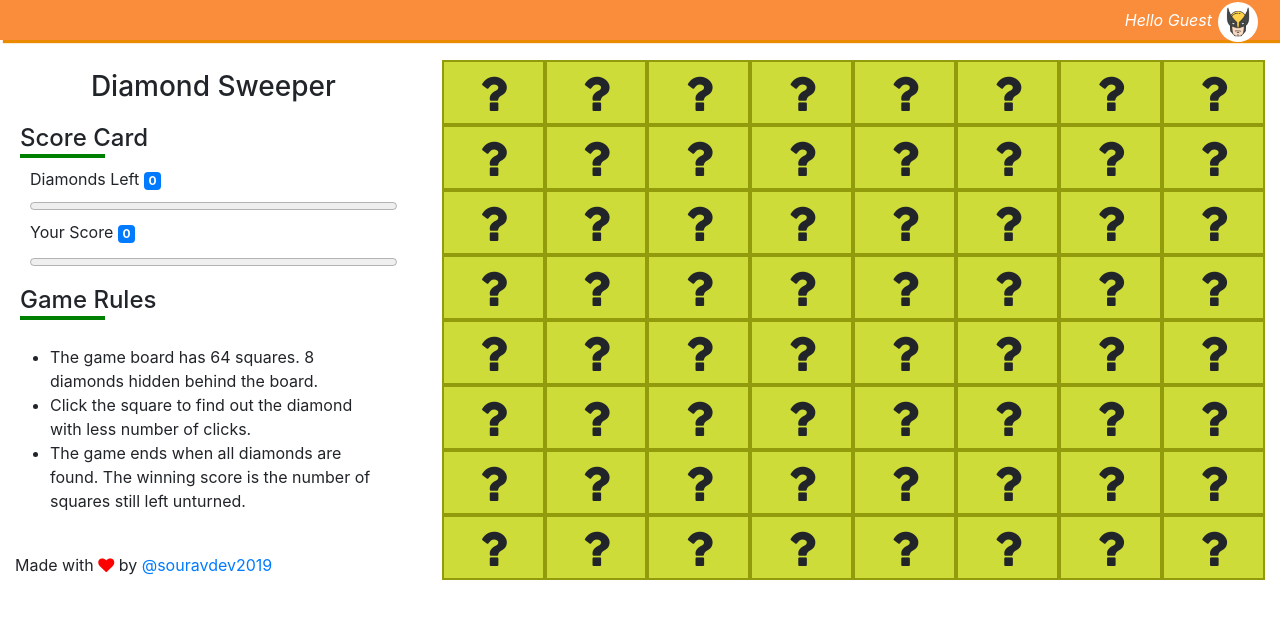
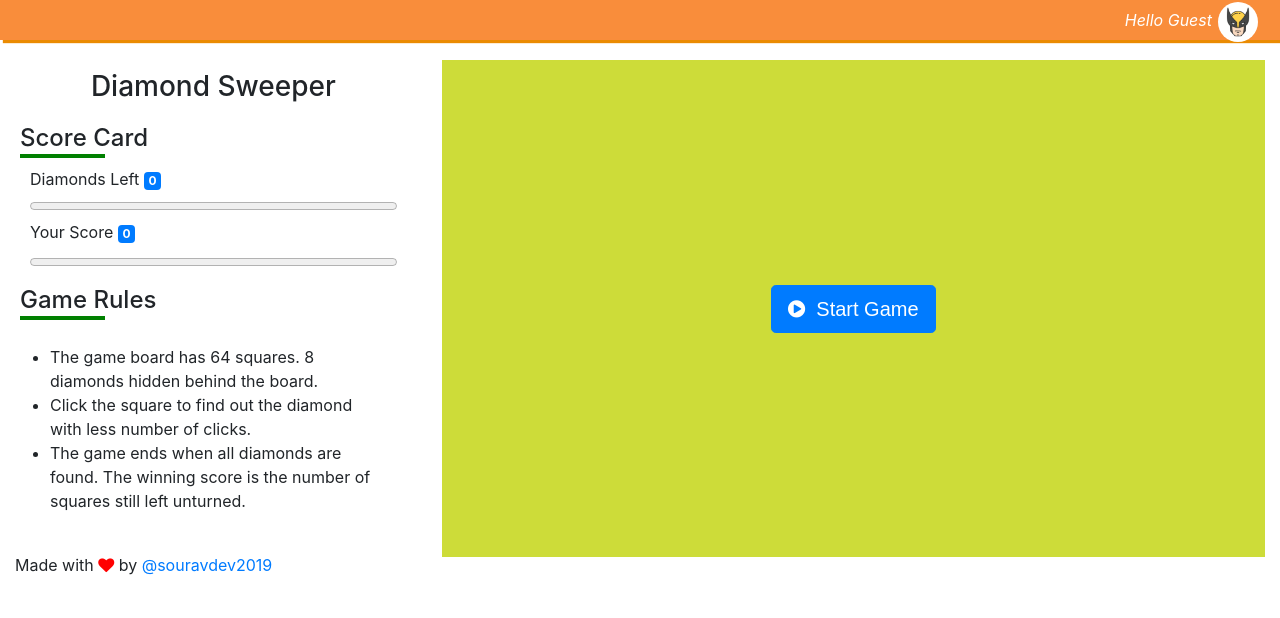
Before and after one commit to oksourav/diamond-sweeper, a React (Create React App) app: page / in a window 1280 px wide. Shown: the top 618 px of the page. Built offline with nearby package versions, Linux system fonts and the light colour scheme.

Commit message:
start game functionality

```diff
--- a/src/App.css
+++ b/src/App.css
@@ -256,3 +256,11 @@ progress {
   visibility: visible;
   opacity: 1;
 }
+
+.plus {
+  font-family: Arial, Helvetica, sans-serif;
+  text-align: center;
+  position: relative;
+  top: 50%;
+  transform: translateY(-50%);
+}
--- a/src/App.js
+++ b/src/App.js
@@ -5,20 +5,43 @@ import Header from "./Components/Header";
 import "./App.css";
 
 class App extends Component {
-  constructor(props){
+  constructor(props) {
     super(props);
     this.state = {
       score: {
         diamondLeft: 0,
         yourScore: 0
-      }
+      },
+      gameState: 0
     };
-    this.getScore= this.getScore.bind(this);
+    this.refreshGameBoard = this.refreshGameBoard.bind(this);
+    this.getScore = this.getScore.bind(this);
+    this.startGame = this.startGame.bind(this);
   }
 
-  getScore(score){
+  getScore(score) {
     this.setState({
       score
+    });
+  }
+
+  refreshGameBoard(gameOver) {
+    this.setState({
+      gameState: gameOver,
+      score: {
+        diamondLeft: 0,
+        yourScore: 0
+      }
+    });
+  }
+
+  startGame() {
+    this.setState({
+      gameState: 1,
+      score: {
+        diamondLeft: 0,
+        yourScore: 0
+      }
     });
   }
 
@@ -28,8 +51,41 @@ class App extends Component {
         <Header />
         <div className="container-fluid">
           <div className="row">
-            <LeftSide showScore={this.state.score} noOfrow={8} />
-            <GameCanvas noOfrow={8} getScore={this.getScore} />
+            <LeftSide showScore={this.state.score} noOfrow={this.state.row} />
+            {this.state.gameState === 1 ? (
+              <GameCanvas
+                noOfrow={8}
+                getScore={this.getScore}
+                refreshGameBoard={this.refreshGameBoard}
+              />
+            ) : (
+              <div className="col-md-8 game-canvas">
+                <div
+                  className="game-container"
+                  style={{
+                    background: "#cddc39",
+                    height: "100%",
+                    textAlign: "center"
+                  }}
+                >
+                  <div className="plus">
+                    {this.state.gameState === 2 ? (
+                      <h3 style={{ color: "#fff" }}>Game Over.</h3>
+                    ) : (
+                      ""
+                    )}
+                    <button
+                      type="button"
+                      class="btn btn-primary btn-lg"
+                      onClick={event => this.startGame()}
+                    >
+                      <i class="fa fa-play-circle" aria-hidden="true" />
+                      &nbsp; Start Game
+                    </button>
+                  </div>
+                </div>
+              </div>
+            )}
           </div>
         </div>
       </Fragment>
--- a/src/Components/GameCanvas.jsx
+++ b/src/Components/GameCanvas.jsx
@@ -9,12 +9,14 @@ class GameCanvas extends Component {
     this.state = {
       selectedDiamondCell: [],
       selectedCell: [],
-      generatedCells: []
+      generatedCells: [],
+      isModalOpen: false
     };
 
     this.generateGameBoard = this.generateGameBoard.bind(this);
     this.storeSelectedCell = this.storeSelectedCell.bind(this);
     this.getComputedScore = this.getComputedScore.bind(this);
+    this.onClose = this.onClose.bind(this);
   }
 
   componentWillMount() {
@@ -57,7 +59,9 @@ class GameCanvas extends Component {
     this.setState(
       {
         selectedCell,
-        selectedDiamondCell
+        selectedDiamondCell,
+        isModalOpen:
+          this.state.selectedDiamondCell.length === this.props.noOfrow
       },
       () => {
         this.props.getScore(this.getComputedScore());
@@ -73,6 +77,17 @@ class GameCanvas extends Component {
       diamondLeft: diamondLeft,
       yourScore: lengthOfBoard - selected
     };
+  }
+
+  onClose() {
+    this.setState(
+      {
+        isModalOpen: false
+      },
+      () => {
+        this.props.refreshGameBoard(2);
+      }
+    );
   }
 
   render() {
@@ -91,10 +106,7 @@ class GameCanvas extends Component {
             );
           })}
         </ul>
-        <Modal
-          isOpen={this.state.selectedDiamondCell.length === this.props.noOfrow}
-          onClose={this.onClose}
-        >
+        <Modal isOpen={this.state.isModalOpen} onClose={this.onClose}>
           <div className="row">
             <img
               className="award"
--- a/src/Components/Modal.js
+++ /dev/null
@@ -1,33 +0,0 @@
-import React, { Component } from "react";
-
-class Modal extends Component {
-  render() {
-    const contentLabelStyle = {
-      textTransform: "capitalize"
-    };
-    if (!this.props.isOpen) {
-      return null;
-    }
-    return (
-      <div className="right-side-modal-container">
-        <div className="right-side-modal">
-          <div className="container">
-            <div className="row">
-              <div className="col-12">
-                <div className="close-icon" onClick={this.props.onClose}>
-                  <i className="fa fa-times-circle" />
-                </div>
-                <header className="right-modal-header">
-                  <h3 style={contentLabelStyle}>{this.props.contentLabel}</h3>
-                </header>
-                <div className="right-modal-body">{this.props.children}</div>
-              </div>
-            </div>
-          </div>
-        </div>
-      </div>
-    );
-  }
-}
-
-export default Modal;
--- /dev/null
+++ b/src/Components/Modal.jsx
@@ -0,0 +1,35 @@
+import React from "react";
+
+const Modal = props => {
+  if (!props.isOpen) {
+    return null;
+  }
+
+  return (
+    <div className="right-side-modal-container">
+      <div className="right-side-modal">
+        <div className="container">
+          <div className="row">
+            <div className="col-12">
+              <div className="close-icon" onClick={props.onClose}>
+                <i className="fa fa-times-circle" />
+              </div>
+              <header className="right-modal-header">
+                <h3
+                  style={{
+                    textTransform: "capitalize"
+                  }}
+                >
+                  {props.contentLabel}
+                </h3>
+              </header>
+              <div className="right-modal-body">{props.children}</div>
+            </div>
+          </div>
+        </div>
+      </div>
+    </div>
+  );
+};
+
+export default Modal;
```
